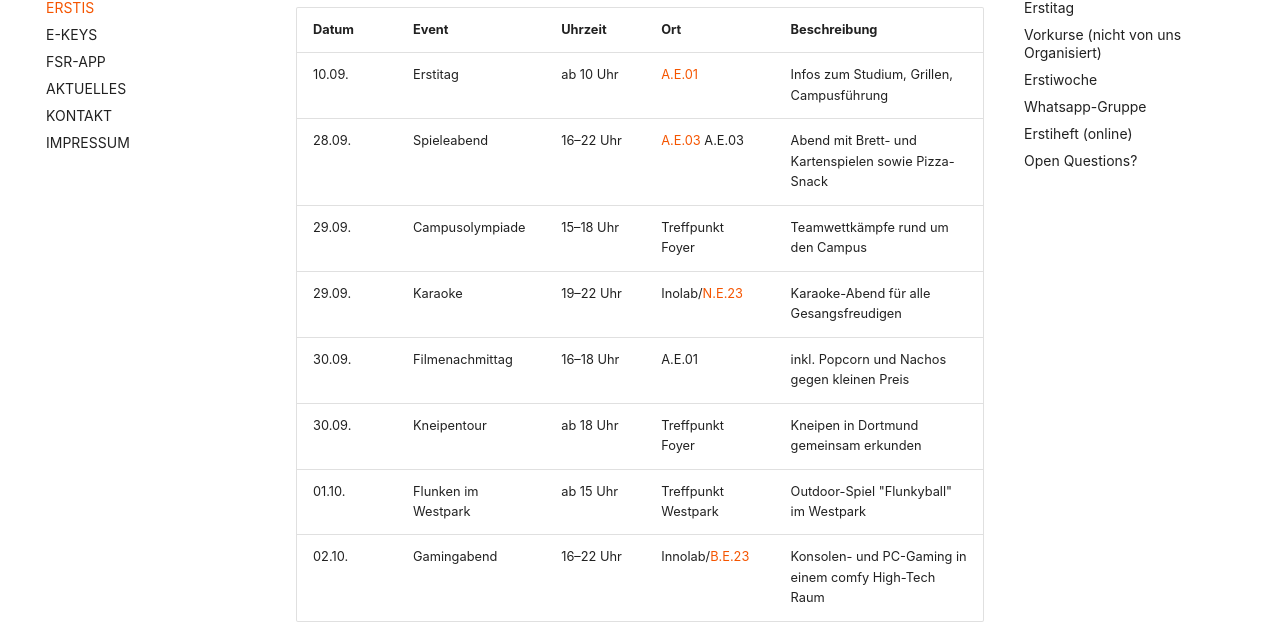
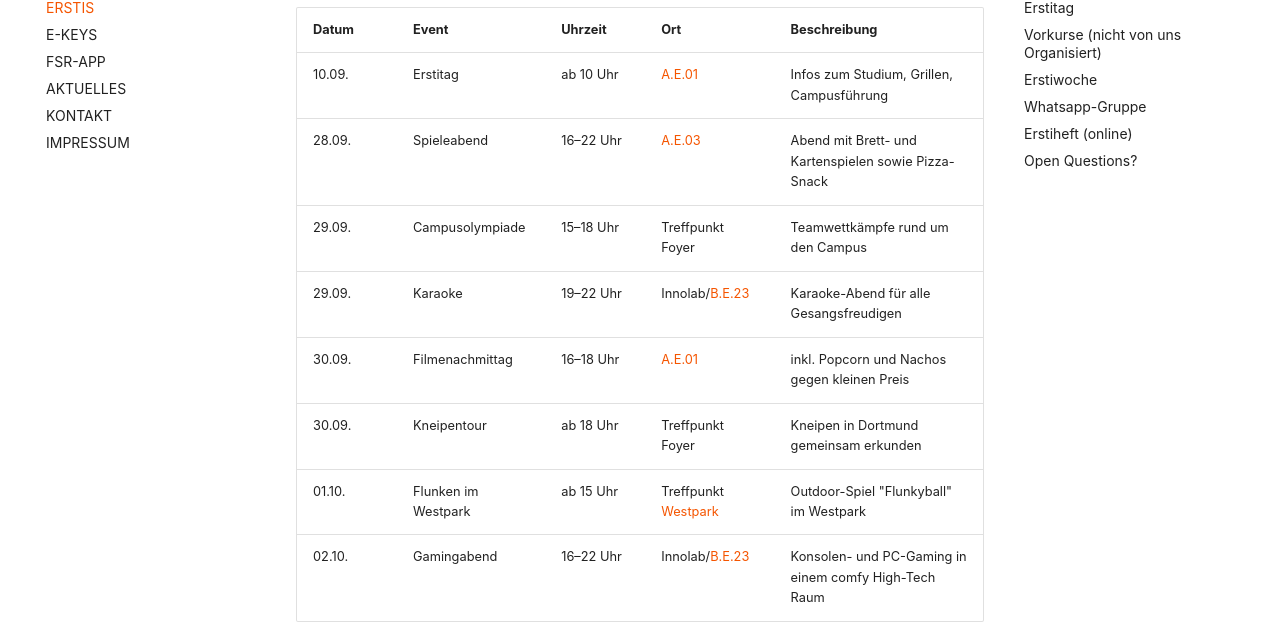
Before and after one commit to Fachschaftsrat-Informatik-FH-Dortmund/fsrfb4.de-mkdocs, an MkDocs documentation site: the page built from docs/erstis.md, in a window 1280 px wide and 900 px high, scrolled down 431 px. Shown: the part 127-751 px from the top of the window. Built offline with MkDocs 1.6.1 and Material for MkDocs 9.7.7, drawn with Linux system fonts in a browser that asks for light colours; some web fonts are replaced; plug-ins that fetch from the network failed and are left out.

Commit message:
Update erstis.md

```diff
--- a/docs/erstis.md
+++ b/docs/erstis.md
@@ -17,12 +17,12 @@ Aboniert gerne zusätzlich unseren Kalender welcher auf [Aktuelles](https://fsrf
 | Datum       | Event              | Uhrzeit       | Ort                  | Beschreibung |
 |-------------|--------------------|---------------|----------------------|--------------|
 | 10.09.      | Erstitag           | ab 10 Uhr     | [A.E.01](https://wiki.fsrfb4.de/books/erstiheft/page/raume-finden){target="_blank"}     | Infos zum Studium, Grillen, Campusführung |
-| 28.09.      | Spieleabend        | 16–22 Uhr     | [A.E.03](https://wiki.fsrfb4.de/books/erstiheft/page/raume-finden){target="_blank"} A.E.03               | Abend mit Brett- und Kartenspielen sowie Pizza-Snack |
+| 28.09.      | Spieleabend        | 16–22 Uhr     | [A.E.03](https://wiki.fsrfb4.de/books/erstiheft/page/raume-finden){target="_blank"}                | Abend mit Brett- und Kartenspielen sowie Pizza-Snack |
 | 29.09.      | Campusolympiade    | 15–18 Uhr     | Treffpunkt Foyer     | Teamwettkämpfe rund um den Campus |
-| 29.09.      | Karaoke            | 19–22 Uhr     | Inolab/[N.E.23](https://wiki.fsrfb4.de/books/erstiheft/page/raume-finden){target="_blank"}               | Karaoke-Abend für alle Gesangsfreudigen |
-| 30.09.      | Filmenachmittag    | 16–18 Uhr     | A.E.01               | inkl. Popcorn und Nachos gegen kleinen Preis |
+| 29.09.      | Karaoke            | 19–22 Uhr     | Innolab/[B.E.23](https://wiki.fsrfb4.de/books/erstiheft/page/raume-finden){target="_blank"}               | Karaoke-Abend für alle Gesangsfreudigen |
+| 30.09.      | Filmenachmittag    | 16–18 Uhr     |[A.E.01](https://wiki.fsrfb4.de/books/erstiheft/page/raume-finden){target="_blank"}               | inkl. Popcorn und Nachos gegen kleinen Preis |
 | 30.09.      | Kneipentour        | ab 18 Uhr     | Treffpunkt Foyer     | Kneipen in Dortmund gemeinsam erkunden |
-| 01.10.      | Flunken im Westpark| ab 15 Uhr     | Treffpunkt Westpark  | Outdoor-Spiel "Flunkyball" im Westpark |
+| 01.10.      | Flunken im Westpark| ab 15 Uhr     | Treffpunkt [Westpark](https://www.google.de/maps/place/Westpark/@51.5098123,7.4479914,827m/data=!3m1!1e3!4m6!3m5!1s0x47b919c27c5ddcd1:0x8ee0f94751ec13fe!8m2!3d51.5096797!4d7.448644!16s%2Fg%2F121fwjdh!5m1!1e2?entry=ttu&g_ep=EgoyMDI2MDgxMi4wIKXMDSoASAFQAw%3D%3D){target="_blank"}  | Outdoor-Spiel "Flunkyball" im Westpark |
 | 02.10.      | Gamingabend        | 16–22 Uhr     | Innolab/[B.E.23](https://wiki.fsrfb4.de/books/erstiheft/page/raume-finden){target="_blank"}               | Konsolen- und PC-Gaming in einem comfy High-Tech Raum |
 
 
```
